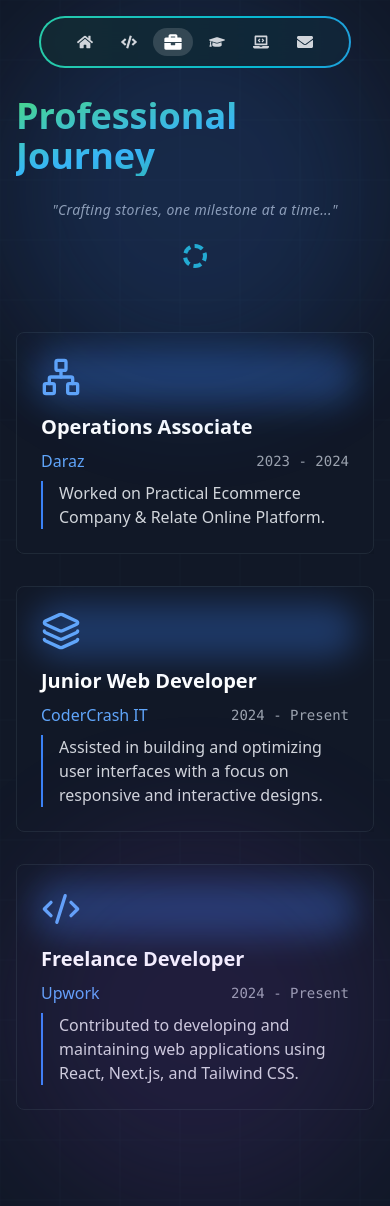
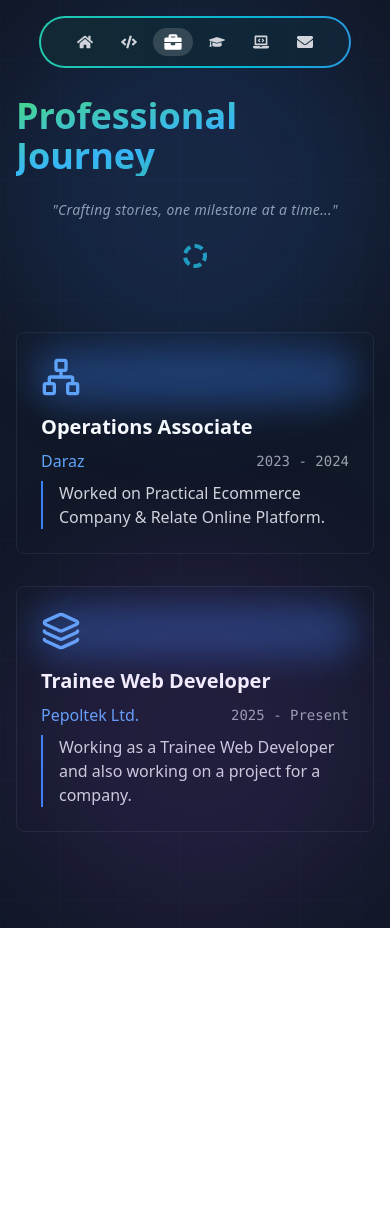
Before and after one commit to MostasirMahim/me, a React (Vite) app: page /experience in a window 390 px wide. After the commit the page ends 928 px from the top, so only its background shows below. Built offline with nearby package versions, Linux system fonts and the light colour scheme.

Commit message:
"Mobile V Old"

```diff
--- a/src/components/Education.jsx
+++ b/src/components/Education.jsx
@@ -30,7 +30,7 @@ const EducationSection = () => {
   ];
 
   return (
-    <section className="min-h-screen bg-[#0f1629] sm:py-40">
+    <section className="min-h-screen bg-[#0f1629] py-40">
       <div className="max-w-5xl mx-auto px-4">
       <h2 className="sm:hidden text-4xl py-10 text-center md:text-6xl font-extrabold text-transparent bg-gradient-to-br from-green-400 via-sky-400 to-green-500 bg-clip-text">
           My Academic Journey
--- a/src/components/Experience.jsx
+++ b/src/components/Experience.jsx
@@ -64,20 +64,13 @@ const ExperienceSection = () => {
     },
     {
       icon: Layers,
-      title: "Junior Web Developer",
-      company: "CoderCrash IT",
-      period: "2024 - Present",
+      title: "Trainee Web Developer",
+      company: "Pepoltek Ltd.",
+      period: "2025 - Present",
       description:
-        "Assisted in building and optimizing user interfaces with a focus on responsive and interactive designs.",
+        "Working as a Trainee Web Developer and also working on a project for a company.",
     },
-    {
-      icon: Code2,
-      title: "Freelance Developer",
-      company: "Upwork",
-      period: "2024 - Present",
-      description:
-        "Contributed to developing and maintaining web applications using React, Next.js, and Tailwind CSS.",
-    },
+
   ];
 
   return (
--- a/src/components/Hero.jsx
+++ b/src/components/Hero.jsx
@@ -87,7 +87,7 @@ const profile = {
 
   return (
     <>
-      <main className=" lg:pt-[0rem] bg-[#0f1629] text-white min-h-screen">
+      <main className="pt-20 lg:pt-[0rem] bg-[#0f1629] text-white min-h-screen">
         <section className="hero min-h-screen flex items-center relative px-4 sm:px-6 lg:px-8">
           <div className="absolute inset-0 bg-gradient-to-b from-transparent to-gray-900/50"></div>
 
--- a/src/components/Projects.jsx
+++ b/src/components/Projects.jsx
@@ -144,7 +144,7 @@ const ProjectShowcase = () => {
   ];
 
   return (
-    <div className="sm:pt-40 min-h-screen bg-[#0f1629] p-8 text-slate-100 ">
+    <div className="pt-40 min-h-screen bg-[#0f1629] p-8 text-slate-100 ">
       <h2 className="sm:hidden text-4xl py-4 mb-2 text-center md:text-6xl font-extrabold text-transparent bg-gradient-to-br from-green-400 via-sky-400 to-green-500 bg-clip-text">
         My Projects
       </h2>
--- a/src/components/Skills.jsx
+++ b/src/components/Skills.jsx
@@ -88,7 +88,7 @@ const SkillsSection = () => {
   ];
 
   return (
-    <main className="sm:pt-16 lg:pt-0 bg-[#0f1629] text-white min-h-screen">
+    <main className="pt-16 lg:pt-0 bg-[#0f1629] text-white min-h-screen">
       <section className="container mx-auto p-4">
         <h2 className="sm:hidden text-4xl text-center md:text-6xl font-extrabold text-transparent bg-gradient-to-br from-green-400 via-sky-400 to-green-500 bg-clip-text">
           My Skills
```
